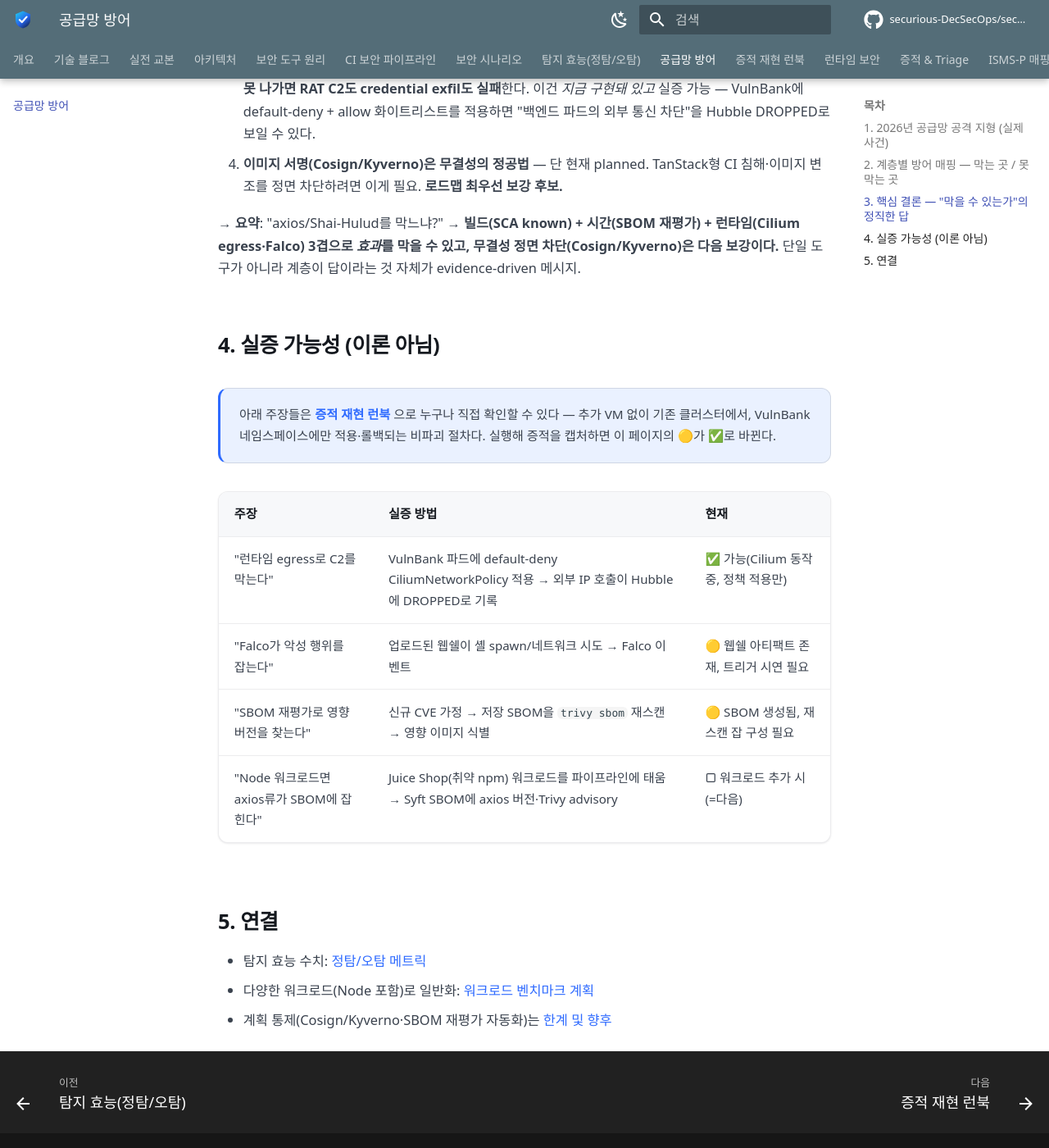
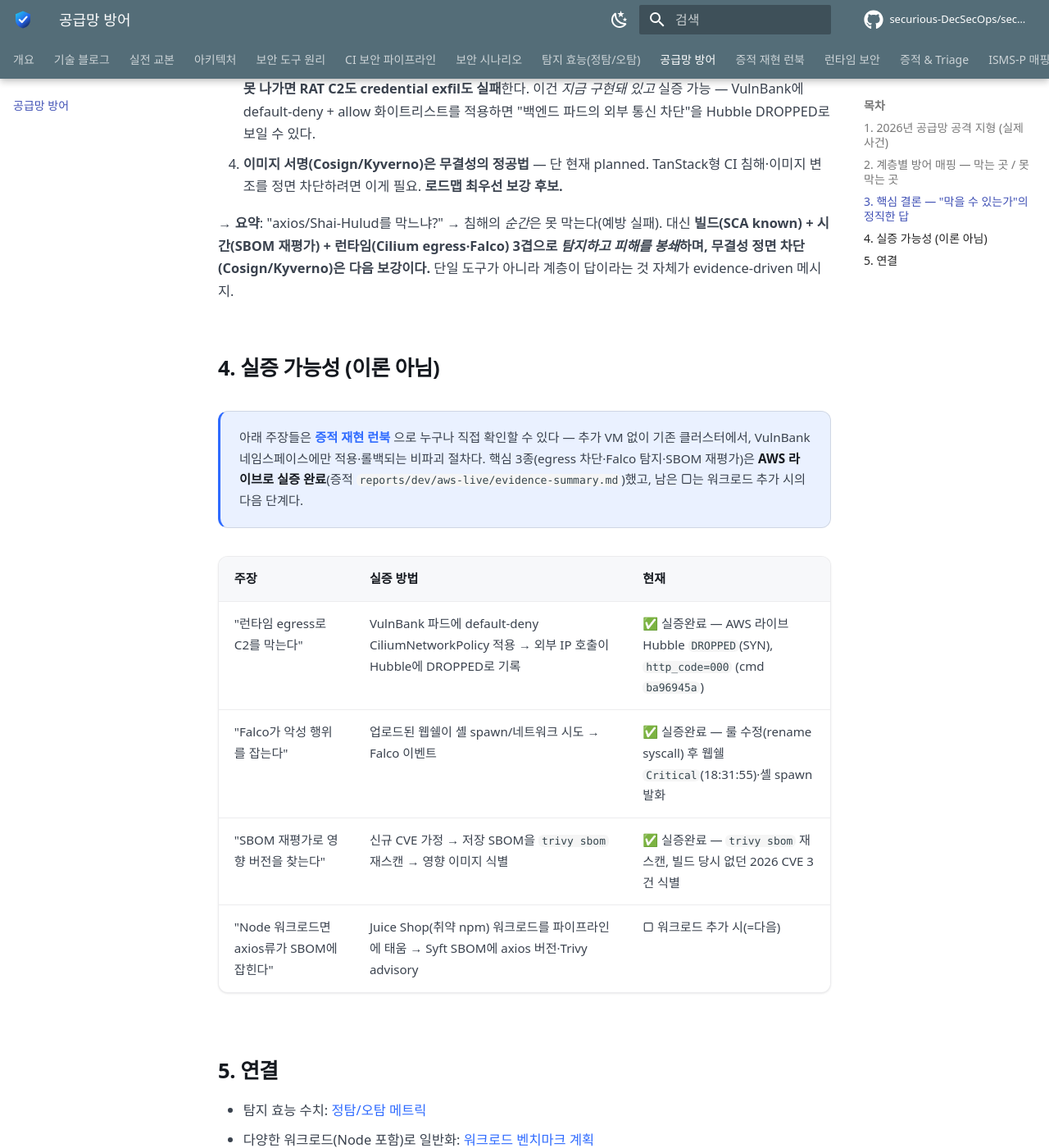
Before and after one commit to securious-DecSecOps/secubank-docs, an MkDocs documentation site: the page built from docs/supply-chain-defense.md, in a window 1280 px wide and 1400 px high, scrolled down 2480 px. Shown: the whole window at 82% size. Built offline with MkDocs 1.6.1 and Material for MkDocs 9.7.7, drawn with Linux system fonts in a browser that asks for light colours; some web fonts are replaced; comment, search, counter and statistics services are not loaded.

Commit message:
사이트 점검 교정: 홈 헤드라인 0→4 과장→0→3(/4) AWS라이브 정직화, 공급망방어 실증표 🟡→✅(egress·Falco·SBOM재평가 AWS라이브 실증완료 반영, cmd 포함), 요약문 '예방 실패→탐지·봉쇄'로 에필로그 톤 정렬

```diff
--- a/docs/supply-chain-defense.md
+++ b/docs/supply-chain-defense.md
@@ -43,19 +43,19 @@
 3. **런타임 egress 차단(Cilium)이 최후·최강 보완.** 악성 의존성이 모든 빌드 검사를 통과해 배포돼도, **외부로 못 나가면 RAT C2도 credential exfil도 실패**한다. 이건 *지금 구현돼 있고* 실증 가능 — VulnBank에 default-deny + allow 화이트리스트를 적용하면 "백엔드 파드의 외부 통신 차단"을 Hubble DROPPED로 보일 수 있다.
 4. **이미지 서명(Cosign/Kyverno)은 무결성의 정공법** — 단 현재 planned. TanStack형 CI 침해·이미지 변조를 정면 차단하려면 이게 필요. **로드맵 최우선 보강 후보.**
 
-→ **요약**: "axios/Shai-Hulud를 막느냐?" → **빌드(SCA known) + 시간(SBOM 재평가) + 런타임(Cilium egress·Falco) 3겹으로 *효과*를 막을 수 있고, 무결성 정면 차단(Cosign/Kyverno)은 다음 보강이다.** 단일 도구가 아니라 계층이 답이라는 것 자체가 evidence-driven 메시지.
+→ **요약**: "axios/Shai-Hulud를 막느냐?" → 침해의 *순간*은 못 막는다(예방 실패). 대신 **빌드(SCA known) + 시간(SBOM 재평가) + 런타임(Cilium egress·Falco) 3겹으로 *탐지하고 피해를 봉쇄*하며, 무결성 정면 차단(Cosign/Kyverno)은 다음 보강이다.** 단일 도구가 아니라 계층이 답이라는 것 자체가 evidence-driven 메시지.
 
 ## 4. 실증 가능성 (이론 아님)
 
 <div class="sb-key" markdown>
-아래 주장들은 **[증적 재현 런북](reproduce.md)** 으로 누구나 직접 확인할 수 있다 — 추가 VM 없이 기존 클러스터에서, VulnBank 네임스페이스에만 적용·롤백되는 비파괴 절차다. 실행해 증적을 캡처하면 이 페이지의 🟡가 ✅로 바뀐다.
+아래 주장들은 **[증적 재현 런북](reproduce.md)** 으로 누구나 직접 확인할 수 있다 — 추가 VM 없이 기존 클러스터에서, VulnBank 네임스페이스에만 적용·롤백되는 비파괴 절차다. 핵심 3종(egress 차단·Falco 탐지·SBOM 재평가)은 **AWS 라이브로 실증 완료**(증적 `reports/dev/aws-live/evidence-summary.md`)했고, 남은 ▢는 워크로드 추가 시의 다음 단계다.
 </div>
 
 | 주장 | 실증 방법 | 현재 |
 | --- | --- | --- |
-| "런타임 egress로 C2를 막는다" | VulnBank 파드에 default-deny CiliumNetworkPolicy 적용 → 외부 IP 호출이 Hubble에 DROPPED로 기록 | ✅ 가능(Cilium 동작 중, 정책 적용만) |
-| "Falco가 악성 행위를 잡는다" | 업로드된 웹쉘이 셸 spawn/네트워크 시도 → Falco 이벤트 | 🟡 웹쉘 아티팩트 존재, 트리거 시연 필요 |
-| "SBOM 재평가로 영향 버전을 찾는다" | 신규 CVE 가정 → 저장 SBOM을 `trivy sbom` 재스캔 → 영향 이미지 식별 | 🟡 SBOM 생성됨, 재스캔 잡 구성 필요 |
+| "런타임 egress로 C2를 막는다" | VulnBank 파드에 default-deny CiliumNetworkPolicy 적용 → 외부 IP 호출이 Hubble에 DROPPED로 기록 | ✅ 실증완료 — AWS 라이브 Hubble `DROPPED`(SYN), `http_code=000` (cmd `ba96945a`) |
+| "Falco가 악성 행위를 잡는다" | 업로드된 웹쉘이 셸 spawn/네트워크 시도 → Falco 이벤트 | ✅ 실증완료 — 룰 수정(rename syscall) 후 웹쉘 `Critical`(18:31:55)·셸 spawn 발화 |
+| "SBOM 재평가로 영향 버전을 찾는다" | 신규 CVE 가정 → 저장 SBOM을 `trivy sbom` 재스캔 → 영향 이미지 식별 | ✅ 실증완료 — `trivy sbom` 재스캔, 빌드 당시 없던 2026 CVE 3건 식별 |
 | "Node 워크로드면 axios류가 SBOM에 잡힌다" | Juice Shop(취약 npm) 워크로드를 파이프라인에 태움 → Syft SBOM에 axios 버전·Trivy advisory | ▢ 워크로드 추가 시(=다음) |
 
 ## 5. 연결
--- a/overrides/home.html
+++ b/overrides/home.html
@@ -47,7 +47,7 @@
       <div class="sb-stat"><span class="sb-stat__num">3</span><span class="sb-stat__label">분리된 repo<br>CI · GitOps · App</span></div>
       <div class="sb-stat"><span class="sb-stat__num">6</span><span class="sb-stat__label">MSA 서비스<br>VulnBank 워크로드</span></div>
       <div class="sb-stat"><span class="sb-stat__num">6</span><span class="sb-stat__label">보안 스캔 계층<br>SAST·SCA·secret·IaC·K8s·SBOM</span></div>
-      <div class="sb-stat"><span class="sb-stat__num sb-stat__num--accent">0→4</span><span class="sb-stat__label">SAST→DAST recall<br>계층방어 정량 근거</span></div>
+      <div class="sb-stat"><span class="sb-stat__num sb-stat__num--accent">0→3</span><span class="sb-stat__label">SAST→DAST recall (/4)<br>계층방어 정량 근거 · AWS 라이브</span></div>
     </div>
   </section>
 
```
